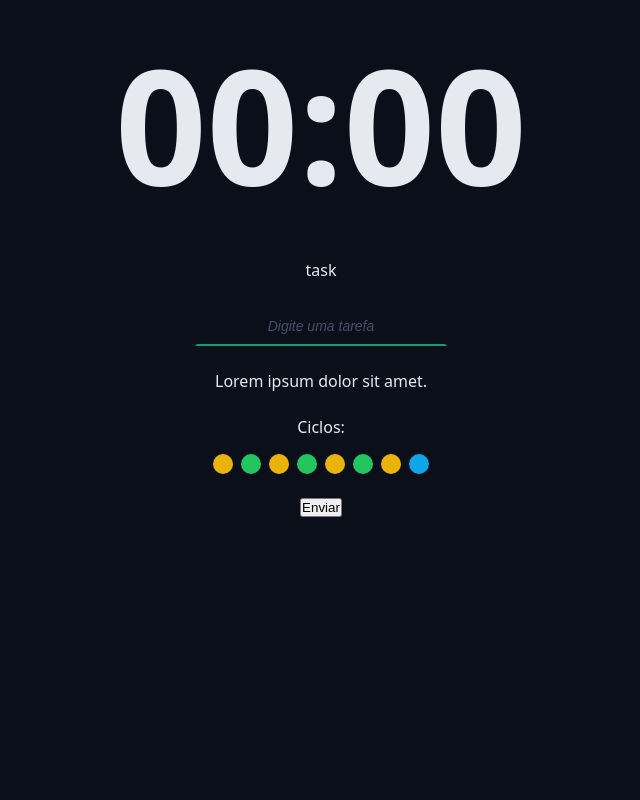
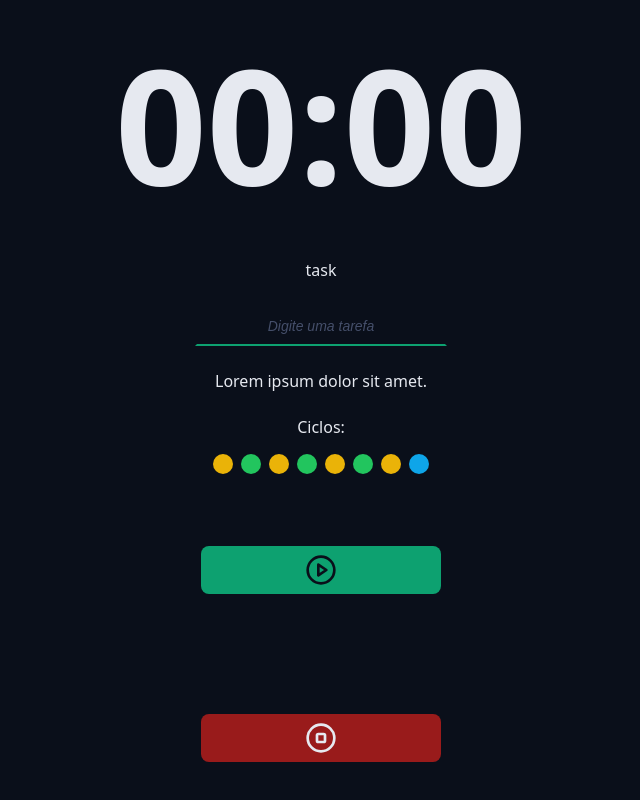
Before and after one commit to fabiopasilva1/a0-pomodoro, a React (Vite) app: page / in a window 1280 px wide. Shown: the part 282-1082 px from the top of the page, without its empty margins (319-959 px from the left). Before the commit the page ends 831 px from the top, so only its background shows below. Built offline with nearby package versions, Linux system fonts and the light colour scheme.

Commit message:
Criando um componente de botão reutilizável com opções

```diff
--- a/src/App.tsx
+++ b/src/App.tsx
@@ -7,6 +7,8 @@
 import { CountDown } from './components/CountDown';
 import { DefaultInput } from './components/DefaultInput';
 import { Cycles } from './components/Cycles';
+import { PlayCircleIcon, StopCircleIcon } from 'lucide-react';
+import { DefaultButton } from './components/DefaultButton';
 
 export function App() {
   return (
@@ -38,7 +40,8 @@
             <Cycles />
           </div>
           <div className='formRow'>
-            <button>Enviar</button>
+            <DefaultButton icon={<PlayCircleIcon />} color='green' />
+            <DefaultButton icon={<StopCircleIcon />} color='red' />
           </div>
         </form>
       </Container>
--- /dev/null
+++ b/src/components/DefaultButton/index.tsx
@@ -0,0 +1,19 @@
+import styles from './styles.module.css';
+type DefaultButtonProps = {
+  icon: React.ReactNode;
+  color?: 'green' | 'red';
+} & React.ComponentProps<'button'>;
+
+export function DefaultButton({
+  icon,
+  color = 'green',
+  ...props
+}: DefaultButtonProps) {
+  return (
+    <>
+      <button className={`${styles.button} ${styles[color]}`} {...props}>
+        {icon}
+      </button>
+    </>
+  );
+}
--- /dev/null
+++ b/src/components/DefaultButton/styles.module.css
@@ -0,0 +1,29 @@
+.button {
+  border: none;
+
+  display: flex;
+  align-items: center;
+  justify-content: center;
+  min-width: 24rem;
+  padding: 0.8rem;
+  border-radius: 0.8rem;
+  margin: 4.8rem 0;
+  cursor: pointer;
+  transition: all 0.1s ease-in-out;
+}
+.button svg {
+  width: 3.2rem;
+  height: 3.2rem;
+}
+.button:hover {
+  filter: brightness(80%);
+}
+
+.green {
+  background-color: var(--primary);
+  color: var(--text-over-primary);
+}
+.red {
+  background-color: var(--error);
+  color: var(--text-over-error);
+}
```
